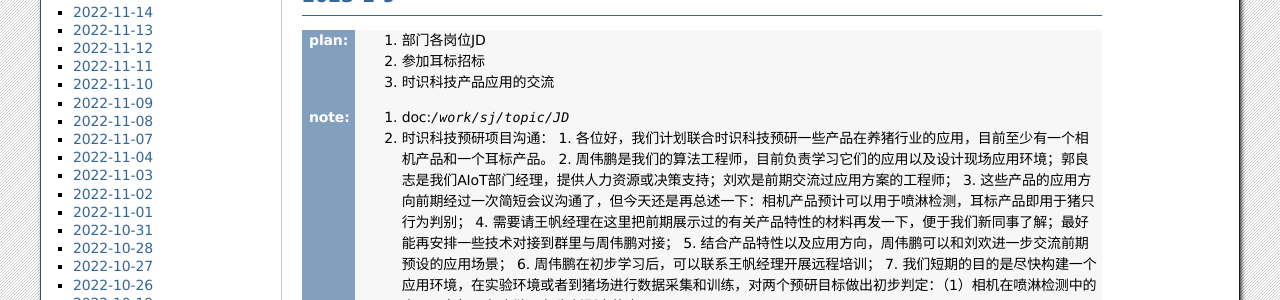
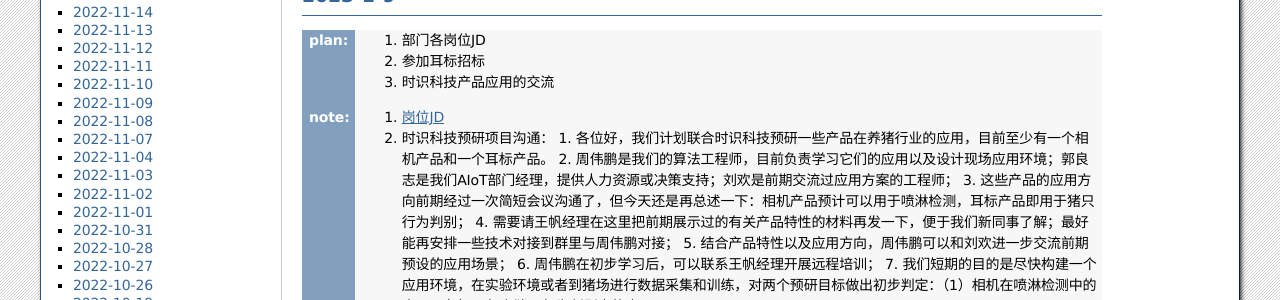
Before and after one commit to cruiurc/cruiurc.github.io, a Sphinx documentation site: the page built from source/work/sj/sj.rst, in a window 1280 px wide and 900 px high, scrolled down 622 px. Shown: the part 151-451 px from the top of the window. Built offline with Sphinx 7.4.7, drawn with Linux system fonts in a browser that asks for light colours.

Commit message:
20230109

```diff
--- a/source/work/sj/sj.rst
+++ b/source/work/sj/sj.rst
@@ -48,7 +48,7 @@ TODO
    3. 时识科技产品应用的交流
 
 :note:
-   1. doc:`/work/sj/topic/JD`
+   1.  :doc:`/work/sj/topic/JD`
    2. 时识科技预研项目沟通：
       1. 各位好，我们计划联合时识科技预研一些产品在养猪行业的应用，目前至少有一个相机产品和一个耳标产品。
       2. 周伟鹏是我们的算法工程师，目前负责学习它们的应用以及设计现场应用环境；郭良志是我们AIoT部门经理，提供人力资源或决策支持；刘欢是前期交流过应用方案的工程师；
```
